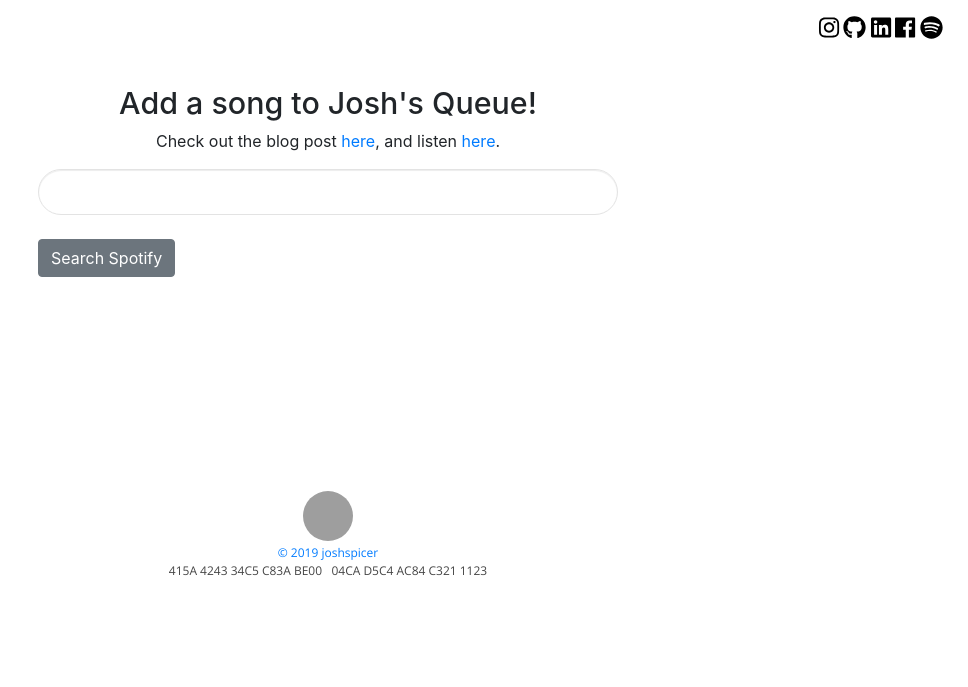
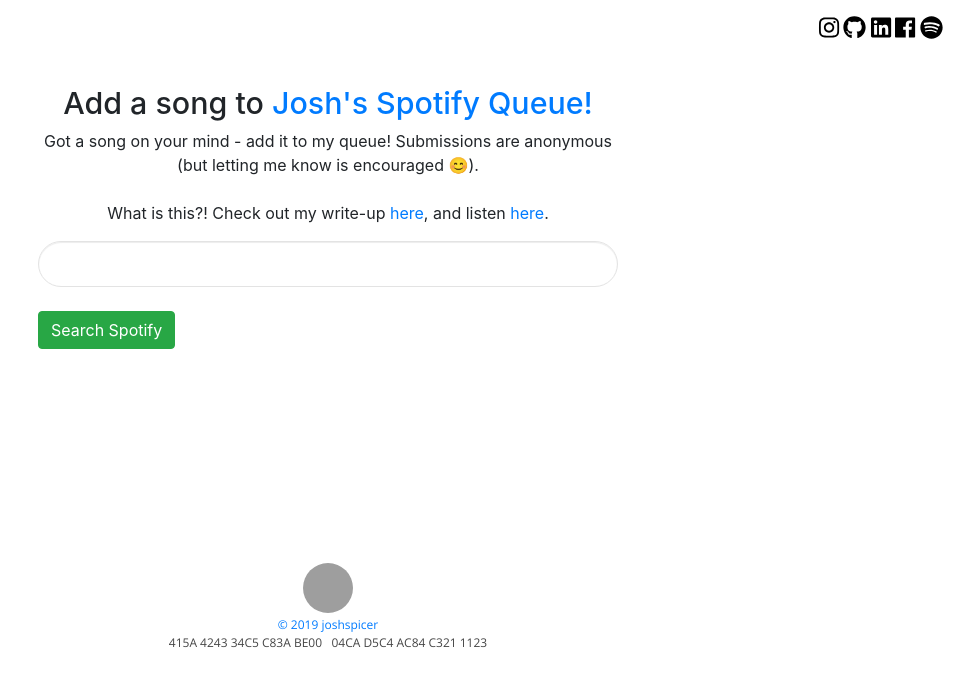
Before and after one commit to diezcami/arctic-fox-theme, a Jekyll site: the page built from spotify.html, in a window 1280 px wide. Shown: the top 687 px of the page, without its empty margins (312-1280 px from the left). Built offline with Jekyll 4.4.1, drawn with Linux system fonts in a browser that asks for light colours; nearby versions of some CDN libraries.

Commit message:
public queue update

```diff
--- a/spotify.html
+++ b/spotify.html
@@ -42,9 +42,10 @@
 
 </script>
 
-<h1 style="text-align:center">Add a song to Josh's Queue!</h1>
+<h1 style="text-align:center">Add a song to <a href="https://open.spotify.com/playlist/0OBq0h6EjCmaPXjeCB4IlM?si=6ZeWyAiRR0u51UJK-7Hb_g">Josh's Spotify Queue!</a></h1>
 <p style="text-align:center">
-  Check out the blog post <a href="{{site.url}}/spotify-public-queue">here</a>,
+  Got a song on your mind - add it to my queue!  Submissions are anonymous (but letting me know is encouraged 😊).<br><br>
+  What is this?! Check out my write-up <a href="{{site.url}}/spotify-public-queue">here</a>,
   and listen <a href="https://open.spotify.com/playlist/0OBq0h6EjCmaPXjeCB4IlM?si=6ZeWyAiRR0u51UJK-7Hb_g">here</a>.
 
 
@@ -53,7 +54,7 @@
 <input class="searchBox" id="searchQuery" type="text">
 <br>
 
-<button style=align:"center" type="button" onclick="initSearch()" class="btn btn-secondary">
+<button style=align:"center" type="button" onclick="initSearch()" class="btn btn-success">
 Search Spotify
 </button>
 <br><br>
```
